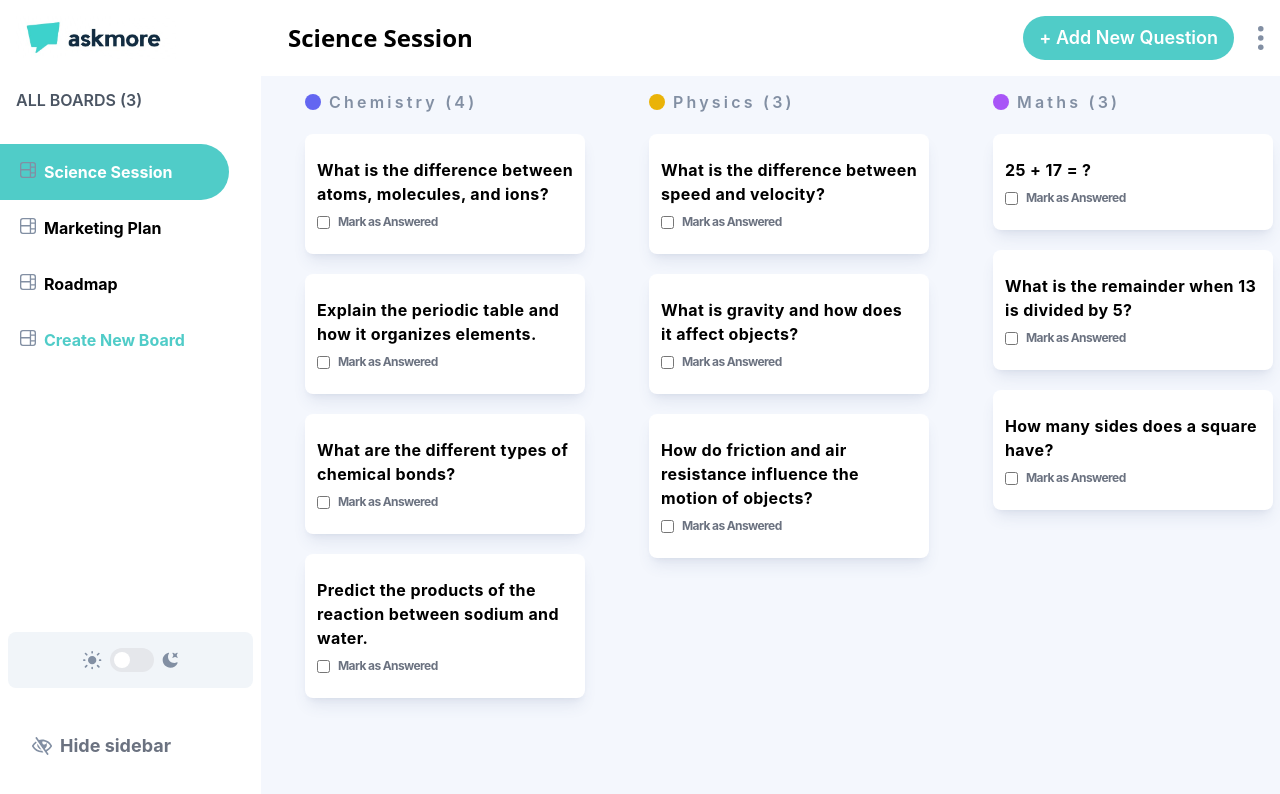
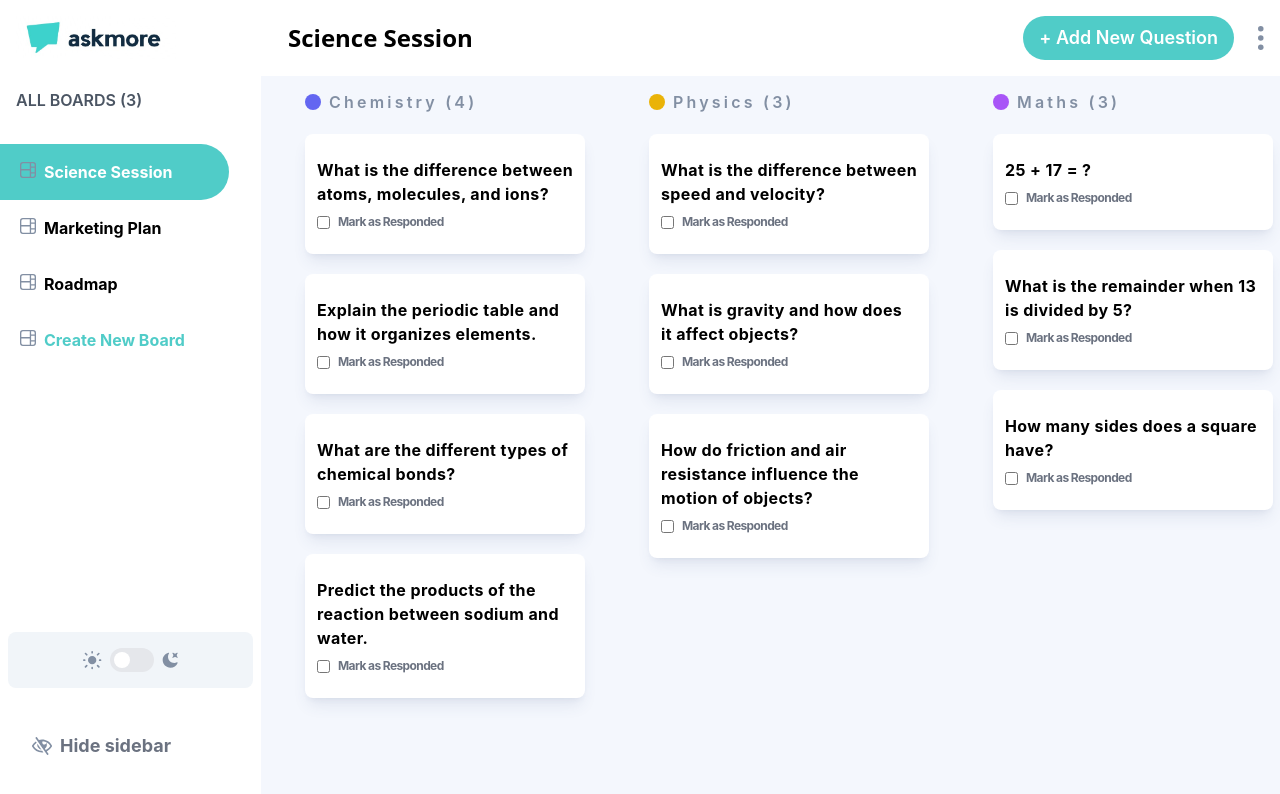
Before and after one commit to ranuga13/AskMore, a React (Vite) app in the folder frontend/: page / in a window 1280 px wide. Shown: the top 794 px of the page. Built offline with nearby package versions, Linux system fonts and the light colour scheme.

Commit message:
updated mark answered questions

```diff
--- a/frontend/src/components/Task.jsx
+++ b/frontend/src/components/Task.jsx
@@ -53,7 +53,7 @@ function Task({ taskIndex, colIndex }) {
             className="mr-2 cursor-pointer"
           />
           <p className="font-bold text-xs tracking-tighter text-gray-500">
-            {isCompleted ? "Responded Question" : "Mark as Answered"}
+            {isCompleted ? "Responded" : "Mark as Responded"}
           </p>
         </label>
       </div>
```
